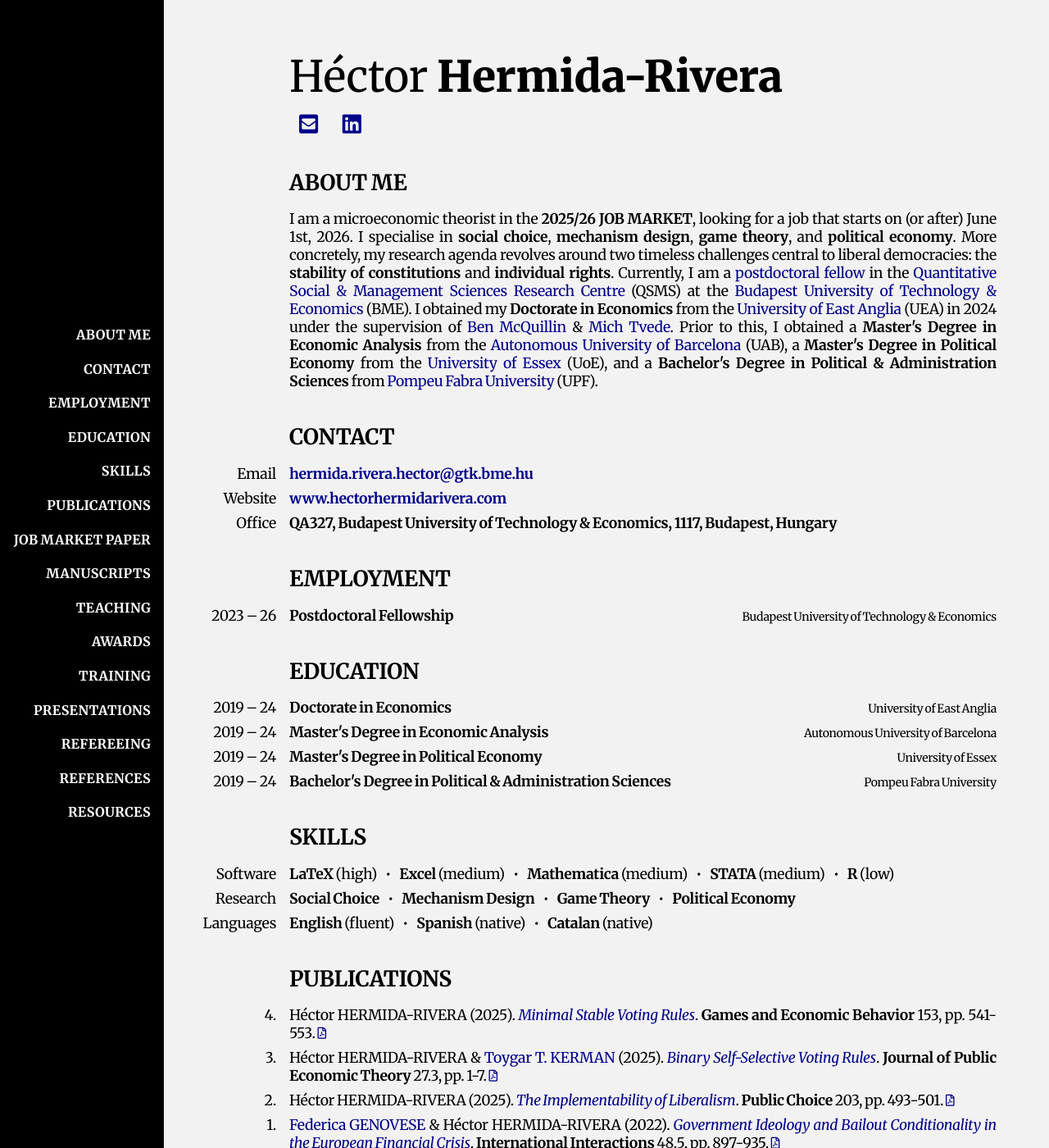
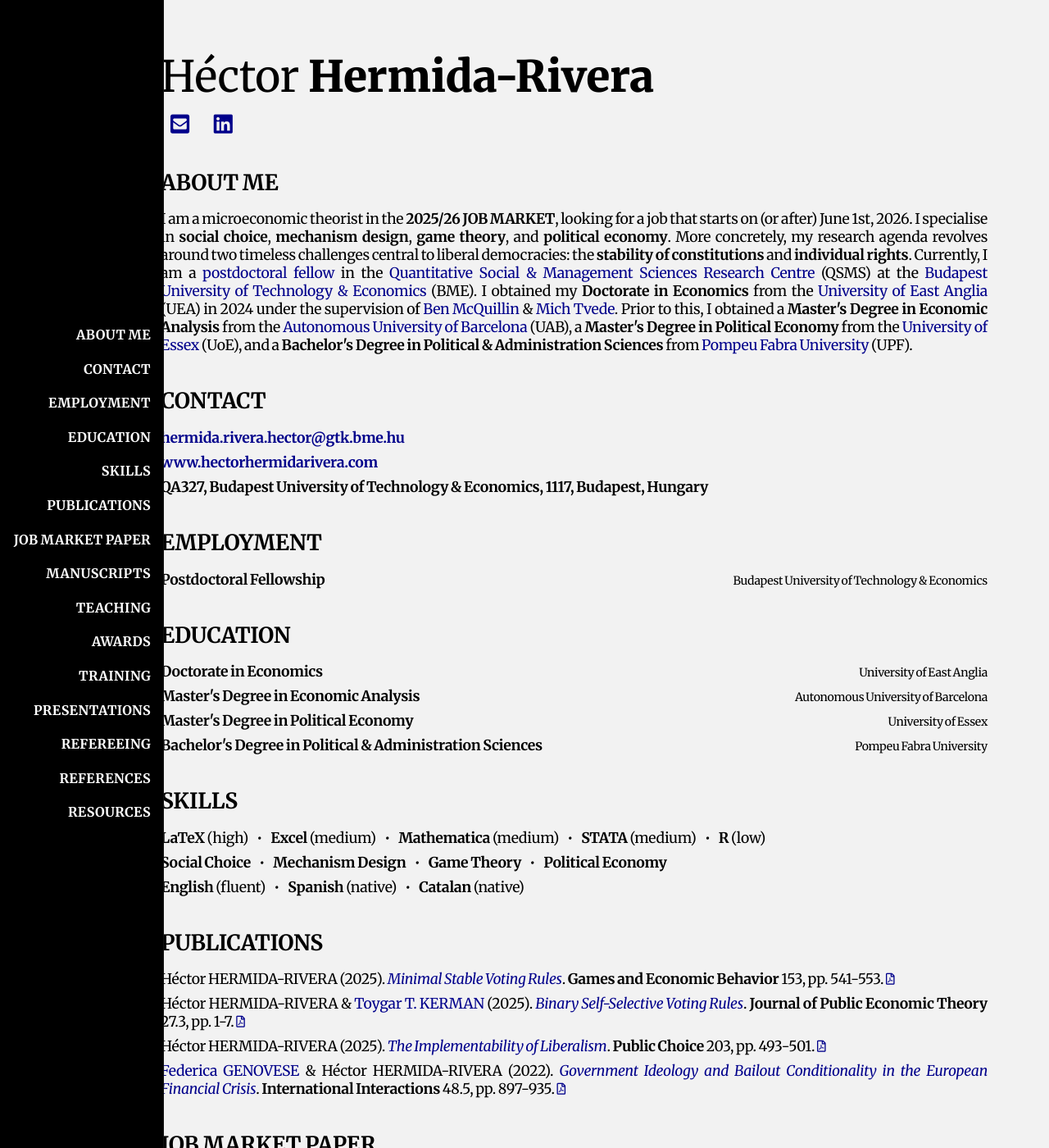
Before and after one commit to HectorHermidaRivera/hectorhermidarivera.github.io, a Jekyll site: the page built from index.md, in a window 1280 px wide and 1400 px high. Shown: the whole window at 82% size. Built offline with Jekyll 4.4.1, drawn with Linux system fonts in a browser that asks for light colours; a style sheet for code colours, icons or effects is not loaded.

Commit message:
Update style.css

```diff
--- a/assets/css/style.css
+++ b/assets/css/style.css
@@ -5,16 +5,24 @@ body {
   background-color: #f2f2f2;
 }
 
+/* Full width up to iPad 11" landscape (≈1194px) */
 .content {
-  margin-left: 200px;       /* space for the sidebar */
-  /*padding: 5% 5% 5% 2.5%;    */
-  /*padding: clamp(10px, 5%, 100px) clamp(10px, 5%, 100px) clamp(10px, 5%, 100px) clamp(10px, 2.5%, 50px);*/
-  /*max-width: 1300px;        */
+  margin-left: 200px;       /* keep sidebar space */
   padding: 2.5vw 5vw 2.5vw 2.5vw;
   box-sizing: border-box;
   font-size: 1.1em;
   text-align: justify;
   background-color: #f2f2f2;
+  max-width: none;           /* no width limit by default */
+}
+
+/* For screens wider than iPad 11" landscape, fix text width */
+@media (min-width: 1195px) {
+  .content {
+    max-width: 1194px;       /* same as iPad 11" width */
+    margin: 0 auto;          /* center horizontally */
+    padding: 2.5vw;          /* balanced padding */
+  }
 }
 
 /* Align main name with second column */
```
